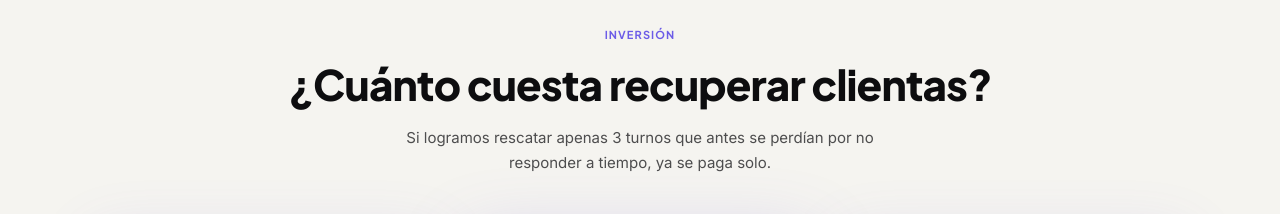
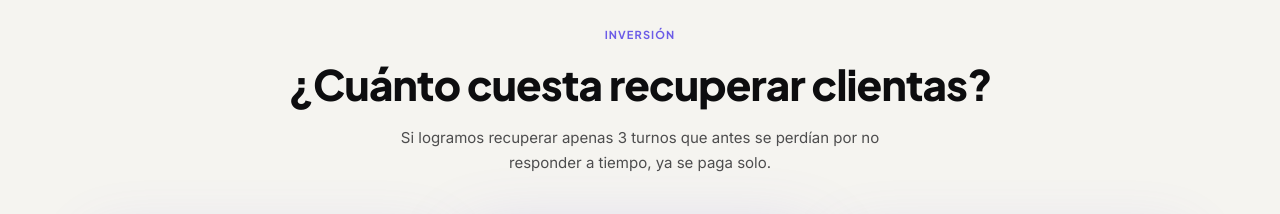
Before and after one commit to carlosmiguelcabrera/Molric, a Next.js app: page / in a window 1280 px wide. Shown: the part 4320-4534 px from the top of the page. Built offline with nearby package versions, Linux system fonts and the light colour scheme.

Commit message:
fix: pricing sub — 'recuperar' en lugar de 'rescatar'

```diff
--- a/app/page.js
+++ b/app/page.js
@@ -316,7 +316,7 @@ export default function Home() {
         <span className="section-tag reveal">Inversión</span>
         <h2 className="section-title reveal">¿Cuánto cuesta recuperar clientas?</h2>
         <p className="section-sub reveal reveal-delay-1" style={{ margin: '0 auto 40px', textAlign: 'center' }}>
-          Si logramos rescatar apenas 3 turnos que antes se perdían por no responder a tiempo, ya se paga solo.
+          Si logramos recuperar apenas 3 turnos que antes se perdían por no responder a tiempo, ya se paga solo.
         </p>
         <div className="pricing-grid">
           <div className="pricing-card reveal reveal-delay-1">
```
